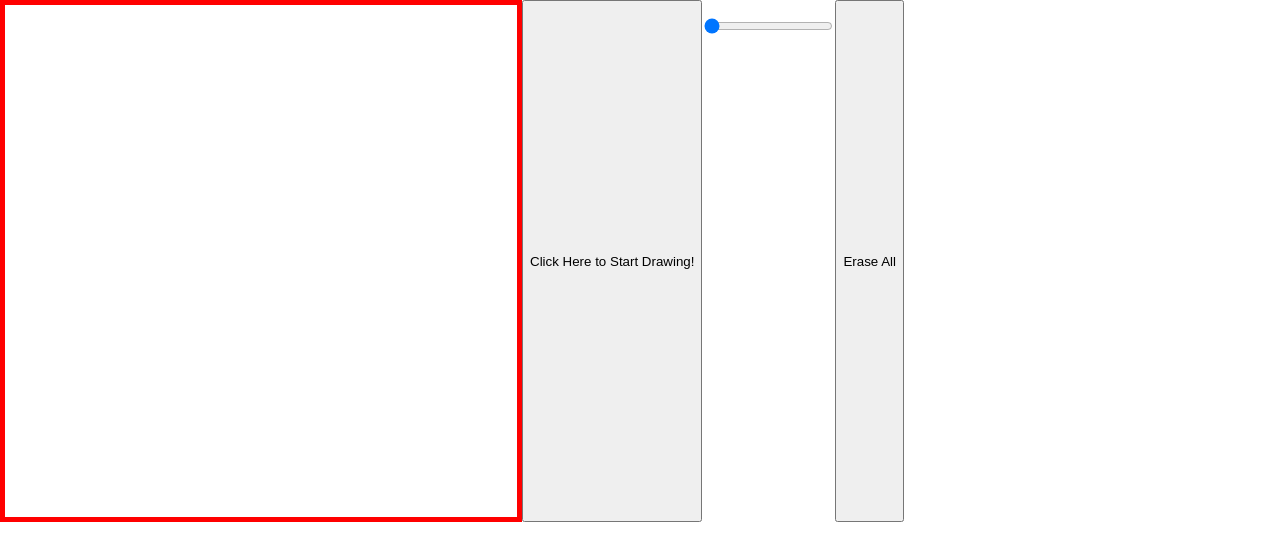
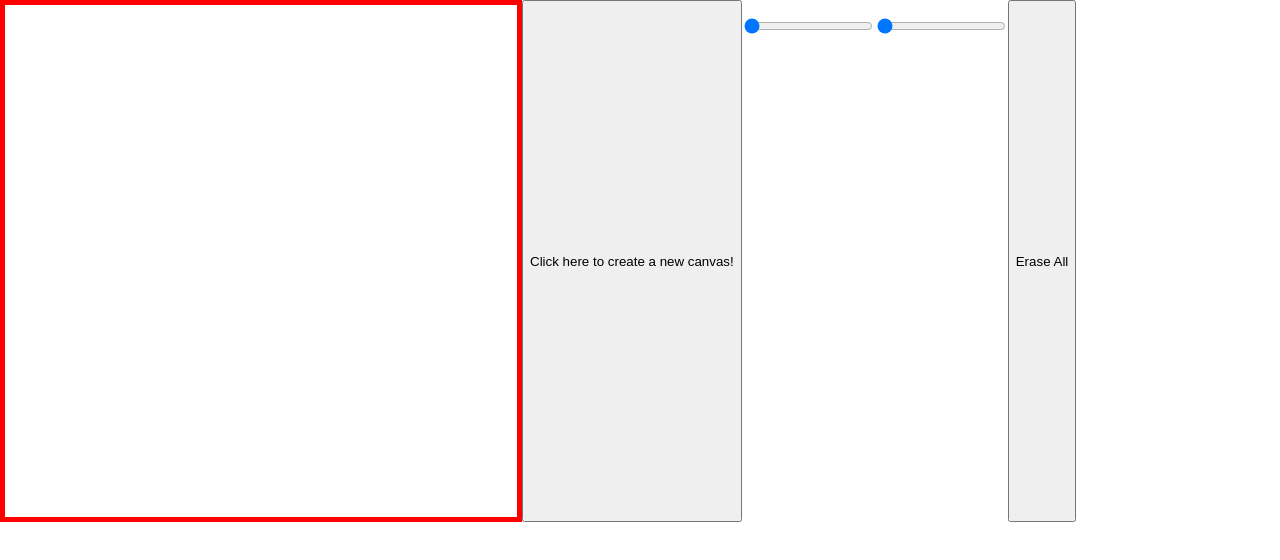
Before and after one commit to LinesReflect/Etch-A-Sketchs, a plain HTML site: page index.html in a window 1280 px wide. Drawn offline with Linux system fonts and the light colour scheme.

Commit message:
Add slider that will be able to change grid size

```diff
--- a/index.html
+++ b/index.html
@@ -14,13 +14,19 @@
         </div>
 
 
-        <button class="start-button">Click Here to Start Drawing!</button>
+        <button class="start-button">Click here to create a new canvas!</button>
 
 
         <div class="color-slide-container">
             <p class="color-name"></p>
             <input type="range" min="0" max="10" value="0" class="slider" id="my-color">
-          </div>
+        </div>
+
+
+        <div class="grid-size-slide-container">
+            <p class="grid-size-display"></p>
+            <input type="range" min="0" max="2" value="0" class="slider" id="my-size">
+        </div>
 
 
         <button class="erase-button">Erase All</button>
```
